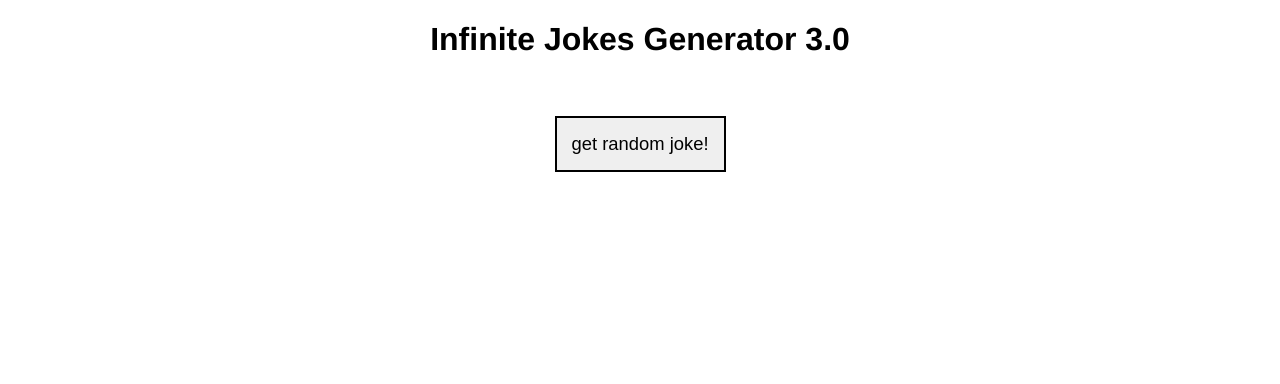
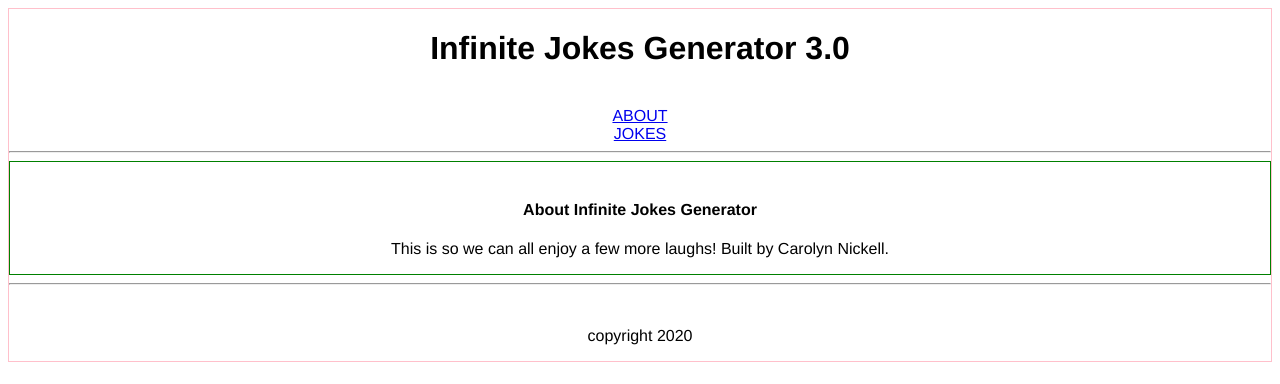
Before and after one commit to mzprizm/react-app-project, a React (Create React App) app in the folder react-app/: page /about in a window 1280 px wide. Shown: the top 384 px of the page. Built offline with nearby package versions, Linux system fonts and the light colour scheme.

Commit message:
added link, switch, route, redirect

```diff
--- a/react-app/src/App.js
+++ b/react-app/src/App.js
@@ -4,6 +4,8 @@ import "./styles.css";
 import Button from "./Components/Button";
 import JokeSetup from "./Components/JokeSetup";
 import JokePunchline from "./Components/JokePunchline";
+import About from "./Components/About";
+import Link from "react-router-dom";
 
 export default function App() {
 /* USESTATES */
@@ -37,7 +39,6 @@ export default function App() {
     return (
       <>
         <div className="App">
-          <h1>Infinite Jokes Generator 3.0</h1>
           <br />
           <br />
           <Button handleSubmitonApp={handleSubmitonApp} />
@@ -50,8 +51,8 @@ export default function App() {
   else
     return (
       <>
+
         <div className="App">
-          <h1>Infinite Jokes Generator 3.0</h1>
           <JokeSetup json={json} />
           <br />
           <JokePunchline
--- /dev/null
+++ b/react-app/src/Components/About.js
@@ -0,0 +1,15 @@
+import React from "react";
+
+export default function About() {
+  console.log("About.js: ");
+
+  return (
+    <>
+      <div className="about-row">
+        <br />
+        <h4>About Infinite Jokes Generator</h4>
+        <p>This is so we can all enjoy a few more laughs! Built by Carolyn Nickell.</p>
+      </div>
+    </>
+  );
+}
--- /dev/null
+++ b/react-app/src/Components/Bridge.js
@@ -0,0 +1,28 @@
+import React from "react";
+import App from "../App";
+import About from "./About";
+import Header from "./Header";
+import Footer from "./Footer";
+import { Route, Link, Redirect, Switch } from 'react-router-dom';
+
+export default function Bridge() {
+  console.log("About.js: ");
+
+  return (
+    <>
+      <div className="Bridge-App">
+      <Header />
+      <hr />
+      <Switch>
+	      <Route exact path="/" component={App}/>
+	      <Route exact path="/App" component={App}/>
+	      <Route exact path="/about" component={About}/>
+       <Route path="/" component={App}/>
+       <Redirect to="/" />
+       </Switch>
+       <hr />
+       <Footer />
+      </div>
+    </>
+  );
+}
--- /dev/null
+++ b/react-app/src/Components/Footer.js
@@ -0,0 +1,14 @@
+import React from "react";
+
+export default function Footer() {
+  console.log("Footer.js: ");
+
+  return (
+    <>
+      <div className="footer">
+        <br />
+        <p>copyright 2020 </p>
+      </div>
+    </>
+  );
+}
--- /dev/null
+++ b/react-app/src/Components/Header.js
@@ -0,0 +1,19 @@
+import React from "react";
+import { Link } from 'react-router-dom';
+
+
+export default function Header() {
+  console.log("Header.js: ");
+
+  return (
+    <>
+     <h1>Infinite Jokes Generator 3.0</h1>
+      <div className="Header-row">
+        <br />
+        <Link to="/About">ABOUT</Link>
+        <br />
+        <Link to="/App">JOKES</Link>
+      </div>
+    </>
+  );
+}
--- a/react-app/src/index.js
+++ b/react-app/src/index.js
@@ -1,12 +1,16 @@
 import React from "react";
 import ReactDOM from "react-dom";
 
-import App from "./App";
+import Bridge from "./Components/Bridge";
+
+import { BrowserRouter } from 'react-router-dom';
 
 const rootElement = document.getElementById("root");
 ReactDOM.render(
   <React.StrictMode>
-    <App />
+    <BrowserRouter>
+    	<Bridge />
+    </BrowserRouter>
   </React.StrictMode>,
   rootElement
 );
--- a/react-app/src/styles.css
+++ b/react-app/src/styles.css
@@ -5,6 +5,19 @@
 .App {
   font-family: helvetica, sans-serif;
   text-align: center;
+  border: 1px solid blue;
+}
+
+.Bridge-App {
+  font-family: helvetica, sans-serif;
+  text-align: center;
+  border: 1px solid pink;
+}
+
+.about-row {
+  font-family: helvetica, sans-serif;
+  text-align: center;
+  border: 1px solid green;
 }
 
 .reveal {
```
Also changed, not shown: react-app/src/colors.js (deleted, +0 -13 lines).
